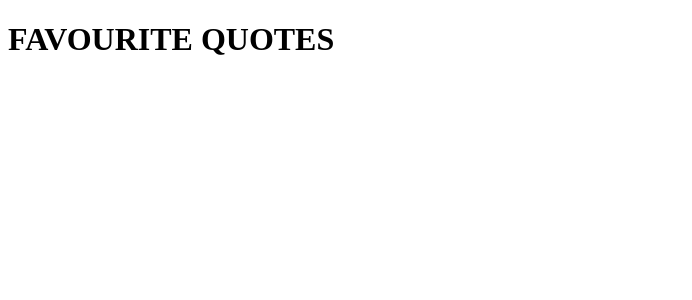
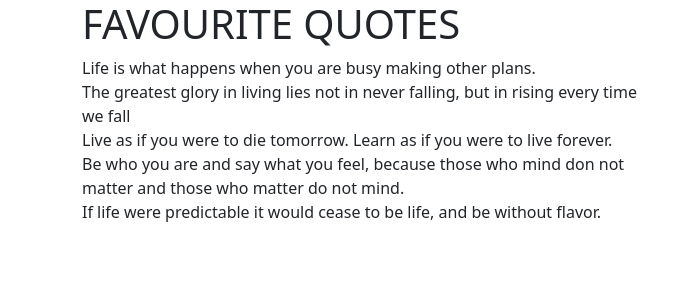
Before and after one commit to Memory-Wabwile/Quotes-App, an Angular app: page / in a window 1280 px wide. Shown: the top 300 px of the page, without its empty margins (0-692 px from the left). Built offline with nearby package versions, Linux system fonts and the light colour scheme.

Commit message:
install bootstrap and add it on the style.css file

```diff
--- a/package.json
+++ b/package.json
@@ -18,6 +18,8 @@
     "@angular/platform-browser": "~13.1.0",
     "@angular/platform-browser-dynamic": "~13.1.0",
     "@angular/router": "~13.1.0",
+    "bootstrap": "^5.1.3",
+    "popper": "^1.0.1",
     "rxjs": "~7.4.0",
     "tslib": "^2.3.0",
     "zone.js": "~0.11.4"
--- a/src/app/quote-display/quote-display.component.html
+++ b/src/app/quote-display/quote-display.component.html
@@ -1,8 +1,5 @@
-<div class="container">
-    <h1>FAVOURITE QUOTES</h1>
-    <div class="col-md-9">
-      <div *ngFor="let quotee of quotes">
-        {{quotee.quote}}
-      </div>
-    </div>
+<div class="col-md-9">
+  <div *ngFor="let quotee of quotes">
+    {{quotee.quote}}
   </div>
+</div>
--- a/src/app/quotes/quotes.component.html
+++ b/src/app/quotes/quotes.component.html
@@ -1,8 +1,7 @@
 <div class="container">
   <h1>FAVOURITE QUOTES</h1>
-  <div class="col-md-9">
-    <div *ngFor="let quotee of quotes">
-      {{quotee.quote}}
-    </div>
+  <div class="col-md-8">
+    <app-quote-display></app-quote-display>
+
   </div>
 </div>
--- a/src/styles.css
+++ b/src/styles.css
@@ -1 +1,2 @@
 /* You can add global styles to this file, and also import other style files */
+@import "~bootstrap/dist/css/bootstrap.css"
```
Also changed, not shown: 1 other file (tests, documents, lock files or other folders).
